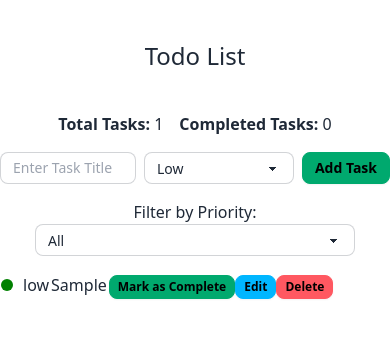
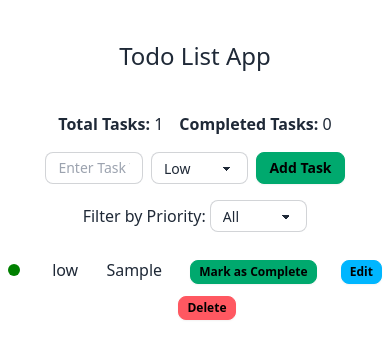
Before and after one commit to Md-Tahsif-Ahmed/Todo-App-With-React-JS, a React (Vite) app: page / in a window 390 px wide. Both pictures are taken after typing "Sample" into the empty fields and a click on the button "Add Task". Shown: the top 358 px of the page. Built offline with nearby package versions, Linux system fonts and the light colour scheme.

Commit message:
Worked on Responsive

```diff
--- a/src/Pages/Components/App.jsx
+++ b/src/Pages/Components/App.jsx
@@ -78,7 +78,7 @@ const App = () => {
 
   return (
     <div className='space-y-4'>
-      <h1 className='text-2xl text-center font-medium my-10'>Todo List</h1>
+      <h1 className='text-2xl text-center font-medium my-10'>Todo List App</h1>
       <div className="flex items-center justify-center space-x-4">
       <div><span className='font-bold'>Total Tasks:</span> {totalTasks}</div>
       <div><span className='font-bold'>Completed Tasks:</span> {completedTasks}</div>
@@ -87,7 +87,7 @@ const App = () => {
       <TaskForm onSubmit={addTask} />
       <div className='text-center'>
         <label>Filter by Priority: </label>
-        <select value={filterPriority} onChange={handlePriorityFilterChange} className="select select-bordered select-sm w-full max-w-xs">
+        <select value={filterPriority} onChange={handlePriorityFilterChange} className="select select-bordered select-sm w-1/4 lg:w-full max-w-xs">
             <option value="all">All</option>
             <option value="low">Low</option>
             <option value="medium">Medium</option>
--- a/src/Pages/Components/TaskForm.jsx
+++ b/src/Pages/Components/TaskForm.jsx
@@ -22,8 +22,8 @@ const TaskForm = ({ onSubmit }) => {
 
   return (
     <form onSubmit={handleSubmit} className='space-x-2 flex justify-center items-center'>
-     <input type="text" value={title} onChange={handleTitleChange} placeholder="Enter Task Title" className="input input-bordered input-sm w-full max-w-xs" />
-     <select value={priority} onChange={handlePriorityChange} className="select select-bordered select-sm w-full max-w-xs">
+     <input type="text" value={title} onChange={handleTitleChange} placeholder="Enter Task Title" className="input input-bordered input-sm w-1/4 lg:w-full max-w-xs" />
+     <select value={priority} onChange={handlePriorityChange} className="select select-bordered select-sm w-1/4 lg:w-full max-w-xs">
         <option disabled selected>Select one</option>
         <option value="low">Low</option>
         <option value="medium">Medium</option>
--- a/src/Pages/Components/TaskItem.jsx
+++ b/src/Pages/Components/TaskItem.jsx
@@ -53,11 +53,11 @@ const TaskItem = ({ task, toggleTaskStatus, editTask, deleteTask }) => {
   return (
     <div className="">
         {editing ? (
-        <div className="space-x-2 ">
+        <div className="space-x-2 space-y-3 ">
 
-          <input type="text" value={title} onChange={handleChange} placeholder="Enter Task Title" className="input input-bordered input-sm w-full max-w-xs" />
+          <input type="text" value={title} onChange={handleChange} placeholder="Enter Task Title" className="input input-bordered input-sm w-1/4 lg:w-full max-w-xs" />
 
-          <select value={priority} onChange={handlePriorityChange} className="select select-bordered select-sm w-full max-w-xs">
+          <select value={priority} onChange={handlePriorityChange} className="select select-bordered select-sm w-1/4 lg:w-full max-w-xs">
             <option disabled selected>Select one</option>
             <option value="low">Low</option>
             <option value="medium">Medium</option>
@@ -67,18 +67,21 @@ const TaskItem = ({ task, toggleTaskStatus, editTask, deleteTask }) => {
           <button onClick={handleCancelEdit} className='btn btn-warning btn-sm'>Cancel</button>
         </div>
       ) : (
-        <tr className="">
-      <td><span style={priorityStyles}></span></td>
-      <td>{task.priority}</td>
-      <td style={{ textDecoration: task.completed ? 'line-through' : 'none' }}>{task.title}</td>
-      <td>
+
+      <div className="space-x-6 space-y-3">
+        <span style={priorityStyles}></span>
+       <span>{task.priority} </span>
+      <span style={{ textDecoration: task.completed ? 'line-through' : 'none' }}>{task.title} </span>
+
         <button onClick={handleToggleStatus} className="btn btn-success btn-xs">
           {task.completed ? 'Mark as Incomplete' : 'Mark as Complete'}
         </button>
         <button onClick={handleEdit} className="btn btn-info btn-xs">Edit</button>
         <button onClick={handleDelete} className="btn btn-error btn-xs">Delete</button>
-      </td>
-    </tr>)
+
+
+      </div>
+        )
     }
     </div>
   );
```
